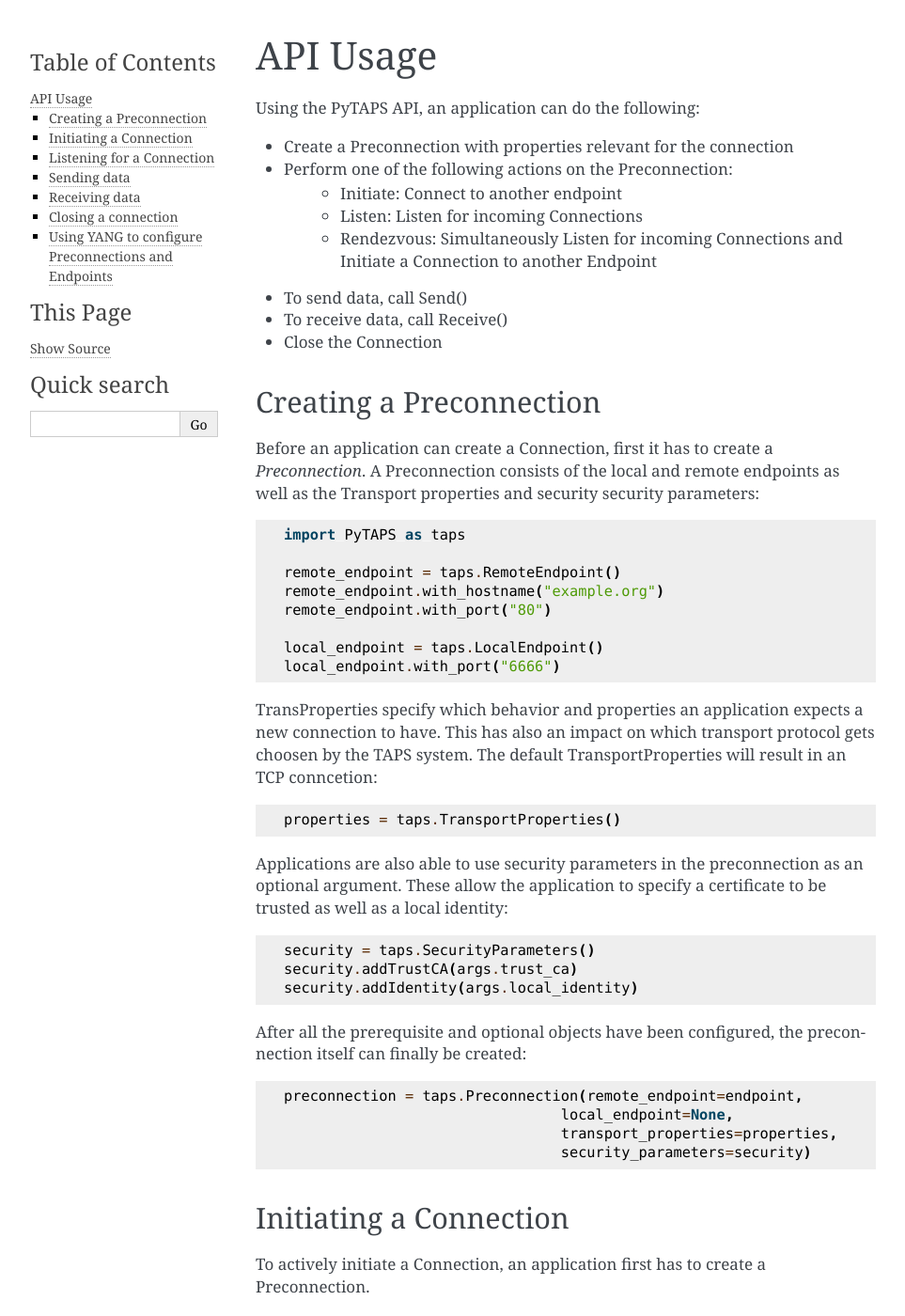
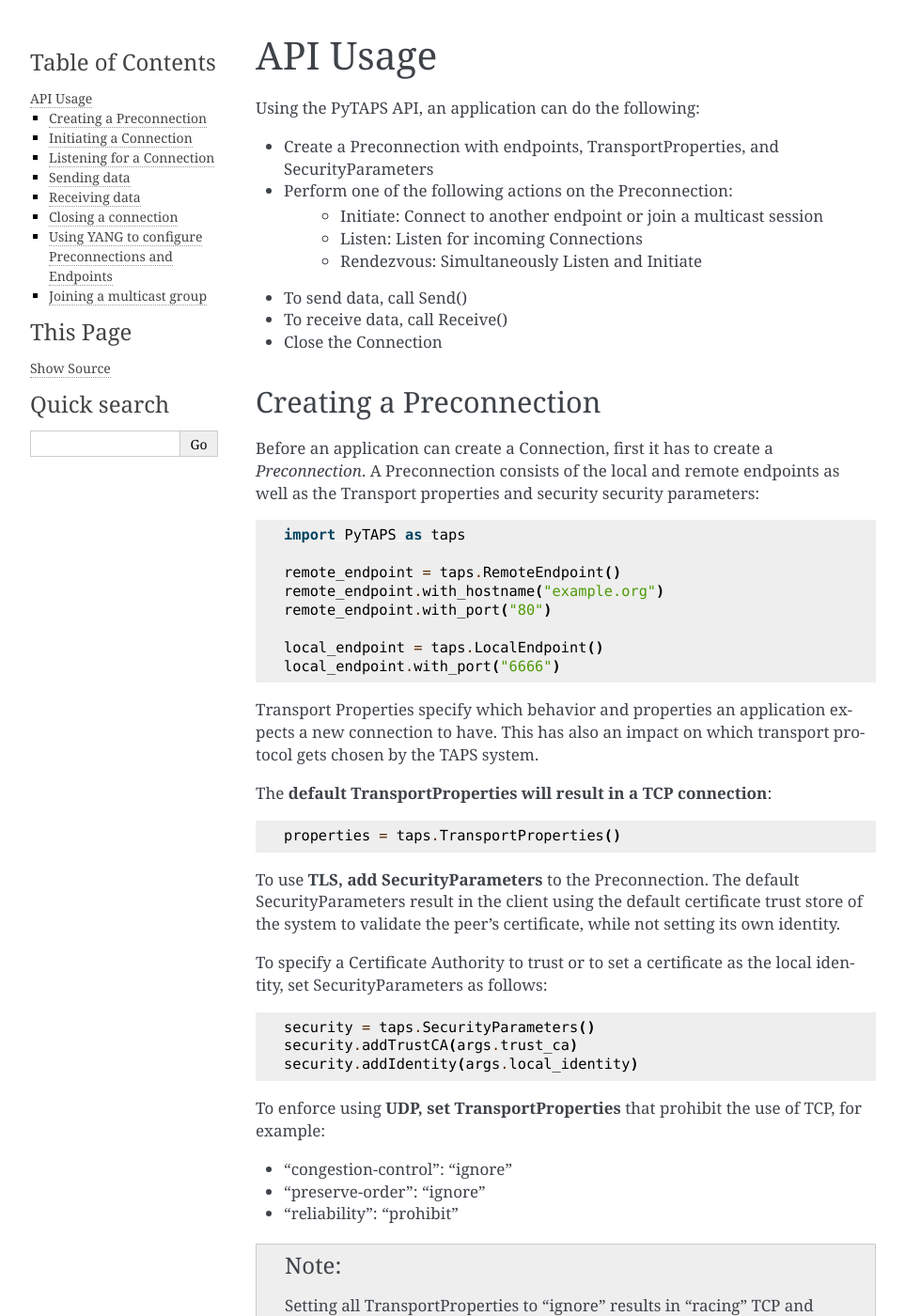
Before and after one commit to fg-inet/python-asyncio-taps, a Sphinx documentation site: the page built from docs/source/api.rst, in a window 1280 px wide and 1400 px high. Shown: the whole window at 94% size, without its empty margins (148-1111 px from the left). Built offline with Sphinx 7.4.7, drawn with Linux system fonts in a browser that asks for light colours; some of the changed text lies outside the part shown.

Commit message:
Update documentation to include multicast

```diff
--- a/docs/source/api.rst
+++ b/docs/source/api.rst
@@ -3,11 +3,11 @@
 
 Using the PyTAPS API, an application can do the following:
 
-* Create a Preconnection with properties relevant for the connection
+* Create a Preconnection with endpoints, TransportProperties, and SecurityParameters
 * Perform one of the following actions on the Preconnection:
-	* Initiate: Connect to another endpoint
+	* Initiate: Connect to another endpoint or join a multicast session
 	* Listen: Listen for incoming Connections
-	* Rendezvous: Simultaneously Listen for incoming Connections and Initiate a Connection to another Endpoint
+	* Rendezvous: Simultaneously Listen and Initiate
 * To send data, call Send()
 * To receive data, call Receive()
 * Close the Connection
@@ -27,16 +27,31 @@
 	local_endpoint = taps.LocalEndpoint()
 	local_endpoint.with_port("6666")
 
-TransProperties specify which behavior and properties an application expects a new connection to have. This has also an impact on which transport protocol gets choosen by the TAPS system.
-The default TransportProperties will result in an TCP conncetion::
+Transport Properties specify which behavior and properties an application expects a new connection to have. This has also an impact on which transport protocol gets chosen by the TAPS system.
+
+The **default TransportProperties will result in a TCP connection**::
 
 	properties = taps.TransportProperties()
 
-Applications are also able to use security parameters in the preconnection as an optional argument. These allow the application to specify a certificate to be trusted as well as a local identity::
+To use **TLS, add SecurityParameters** to the Preconnection.
+The default SecurityParameters result in the client using the default certificate trust store of the system to validate the peer's certificate, while not setting its own identity.
+
+To specify a Certificate Authority to trust or to set a certificate as the local identity, set SecurityParameters as follows::
 
 	security = taps.SecurityParameters()
 	security.addTrustCA(args.trust_ca)
 	security.addIdentity(args.local_identity)
+
+To enforce using **UDP, set TransportProperties** that prohibit the use of TCP, for example:
+
+* "congestion-control": "ignore"
+* "preserve-order": "ignore"
+* "reliability": "prohibit"
+
+.. note::
+	Setting all TransportProperties to "ignore" results in "racing" TCP and UDP. Here, UDP "wins" because it does not perform a handshake.
+
+To **join a multicast group**, configure your Preconnection :ref:`as described here<Joining a multicast group>`.
 
 After all the prerequisite and optional objects have been configured, the preconnection itself can finally be created::
 
@@ -182,3 +197,29 @@
 			]
 		}
 	}
+
+Joining a multicast group
+-------------------------
+
+PyTAPS currently supports Source-Specific Multicast (SSM), which requires libmcrx, see build_dependencies.sh.
+
+To join a multicast group and receive multicast messages, first :ref:`configure your Preconnection<Creating a Preconnection>` as follows:
+
+* Local endpoint: IP address of the multicast group to join
+
+* Remote endpoint: Source IP address from which to receive multicast messages
+
+* Transport properties:
+
+  * "direction": "unidirection-receive"
+
+  * "congestion-control": "ignore",
+
+  * "reliability": "prohibit",
+
+  * "preserve-order": "ignore"
+
+Then, :ref:`initiate the Preconnection<Initiating a Connection>`.
+
+To test, you can set up an Automatic Multicast Tunneling (AMT) gateway by following the `instructions posted here <https://github.com/GrumpyOldTroll/libmcrx/blob/master/howto.txt>`_
+and then joining the multicast group, e.g., using *yangClient.py -f test-mcast-receive.json*.
--- a/docs/source/conf.py
+++ b/docs/source/conf.py
@@ -40,7 +40,8 @@
 # ones.
 extensions = [
     'sphinx.ext.autodoc',
-    'sphinx.ext.napoleon'
+    'sphinx.ext.napoleon',
+	'sphinx.ext.autosectionlabel'
 ]
 
 # Add any paths that contain templates here, relative to this directory.
--- a/docs/source/index.rst
+++ b/docs/source/index.rst
@@ -18,6 +18,7 @@
     - Passively listening for new connections
     - Configuring Preconnections and Endpoints with YANG
     - Framers, e.g., to preserve message boundaries across TCP
+    - Multicast: Joining a multicast group with Source-Specific Multicast (SSM)
 
 
 .. toctree::
```
